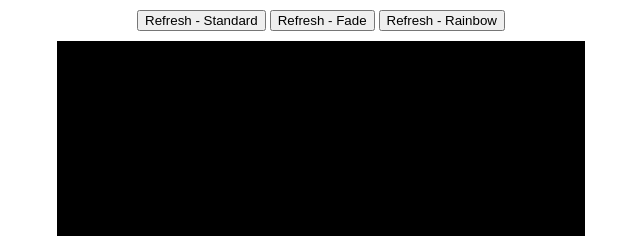
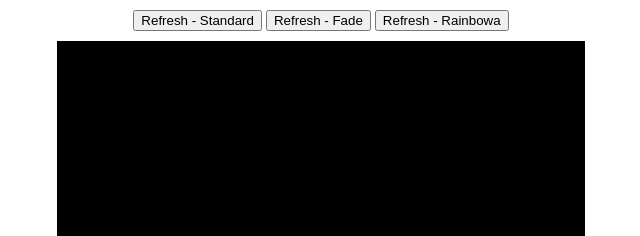
Before and after one commit to djanders19/etchasketch, a plain HTML site: page main.html in a window 1280 px wide. Shown: the top 236 px of the page, 319-959 px from the left. Drawn offline with Linux system fonts and the light colour scheme.

Commit message:
Edited main.html

```diff
--- a/main.html
+++ b/main.html
@@ -14,7 +14,7 @@
         <div id="button">
             <button id="reset1">Refresh - Standard</button>
             <button id="reset2">Refresh - Fade</button>
-            <button id="reset3">Refresh - Rainbow</button>
+            <button id="reset3">Refresh - Rainbowa</button>
         </div>
 
         <div class="container">
```
